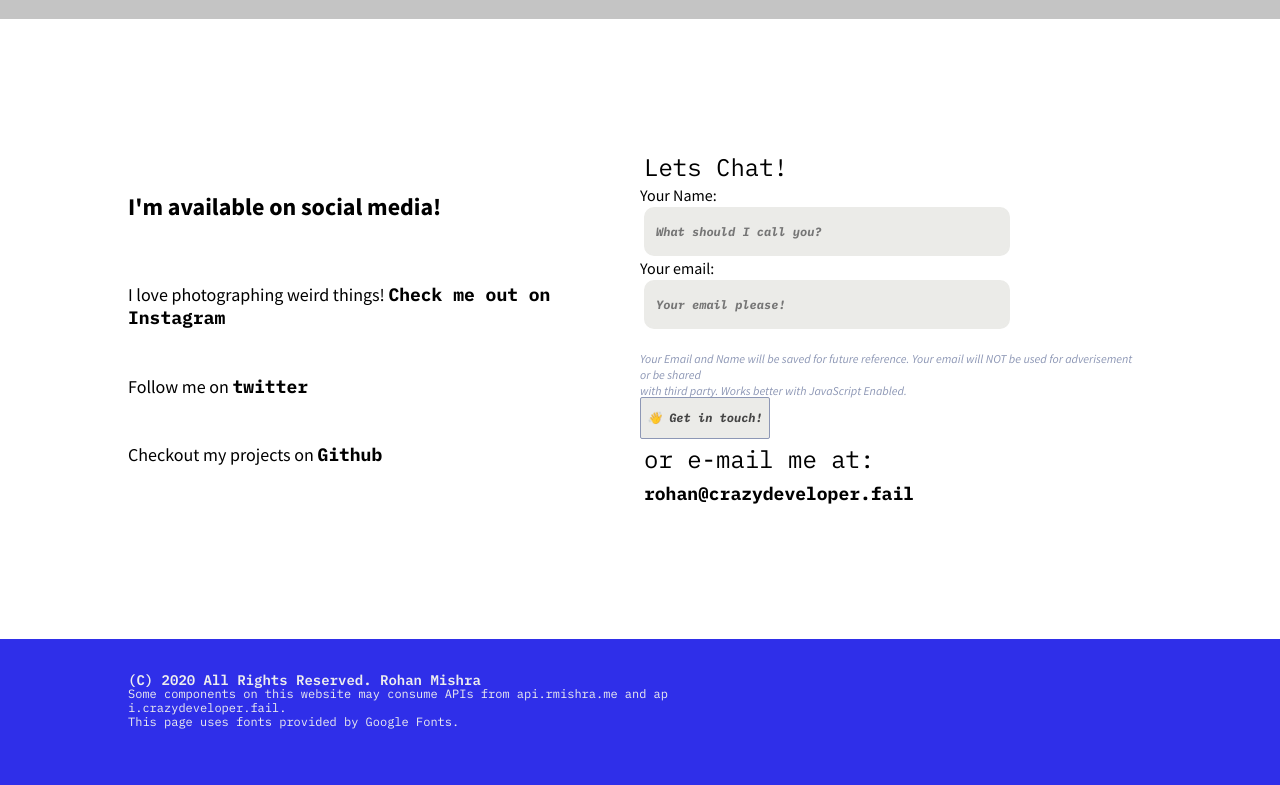
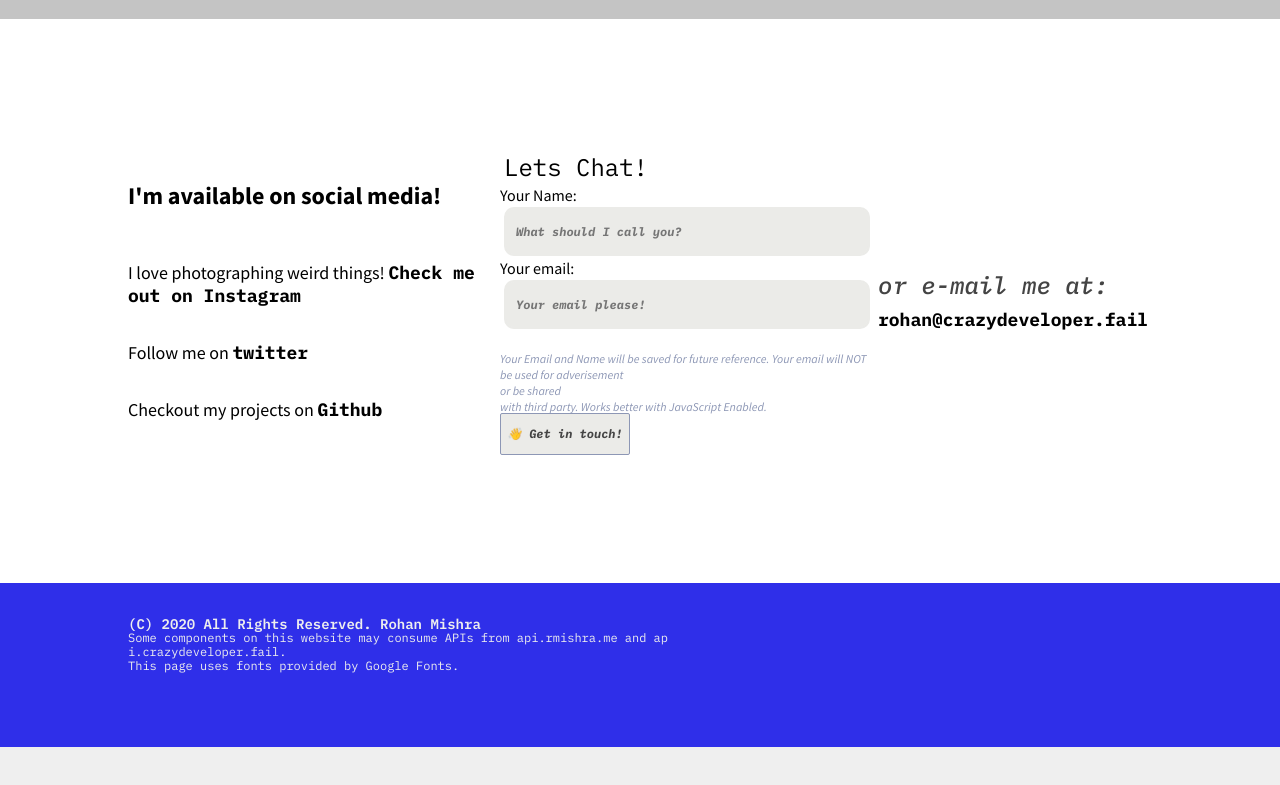
Before and after one commit to rohmishra/personal_website_alt, a website: page index.html in a window 1280 px wide. Shown: the part 2190-2975 px from the top of the page. After the commit the page ends 2937 px from the top, so only its background shows below. Drawn offline with nearby package versions, Linux system fonts and the light colour scheme; files that its build step writes are made by us from their sources.

Commit message:
contact-me: improved styling

```diff
--- a/index.html
+++ b/index.html
@@ -203,11 +203,11 @@
                     <button type="submit">👋 Get in touch!</button>
                 </div>
             </form>
-            <div id="mail-link">
-                <h4>or e-mail me at:
-                    <a href="mailto:rohan@crazydeveloper.fail">rohan@crazydeveloper.fail</a>
-                </h4>
-            </div>
+        </div>
+        <div id="mail-link">
+            <h4>or e-mail me at:<br />
+                <a href="mailto:rohan@crazydeveloper.fail">rohan@crazydeveloper.fail</a>
+            </h4>
         </div>
 
     </section>
--- a/styles/index/contact-me.scss
+++ b/styles/index/contact-me.scss
@@ -40,4 +40,17 @@
             color: #8D97B5;
         }
     }
+
+    #mail-link {
+        h4 {
+            // <== "Lets Chat"
+            font-family: "IBM Plex Mono", 'Courier New', Courier, monospace;
+            font-style: italic;
+            font-weight: 500;
+            font-size: 24px;
+            line-height: 32px;
+            margin: 4px;
+            color: #444444;
+        }
+    }
 }
```
